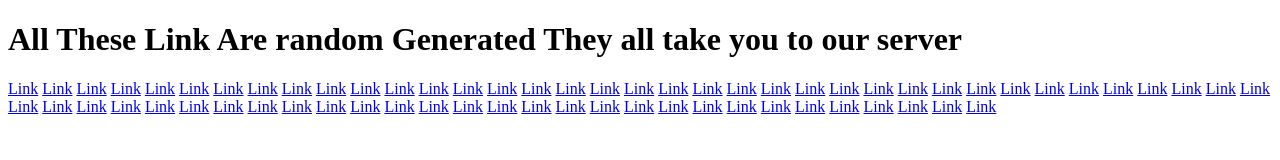
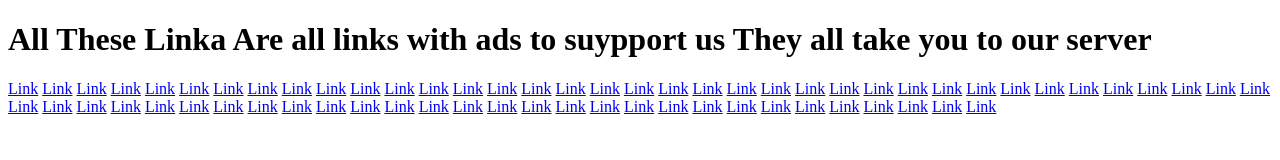
Before and after one commit to Ryanawesome111/gyslinks, a plain HTML site: page index.html in a window 1280 px wide. Drawn offline with Linux system fonts and the light colour scheme; a script that the page names is missing.

Commit message:
Update index.html

```diff
--- a/index.html
+++ b/index.html
@@ -8,7 +8,7 @@
 <body>
   <script src="https://linkvertise.net/cdn/linkvertise.js"></script><script>linkvertise(223008, {whitelist: [], blacklist: [""]});</script>
 
-  <h1>All These Link Are random Generated They all take you to our server</h1>
+  <h1>All These Linka Are all links with ads to suypport us They all take you to our server</h1>
 
   <a href="https://discord.com/invite/fyBB97VVJz">Link</a>   <a href="https://discord.com/invite/fyBB97VVJz">Link</a>   <a href="https://discord.com/invite/fyBB97VVJz">Link</a>   <a href="https://discord.com/invite/fyBB97VVJz">Link</a>
 
```
